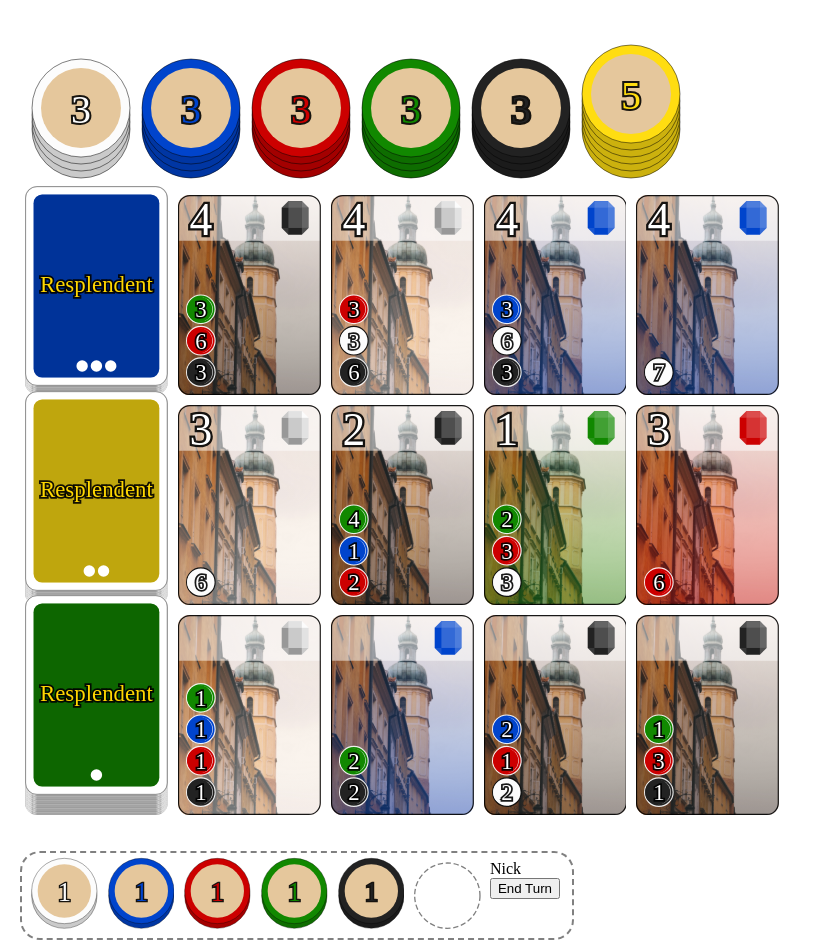
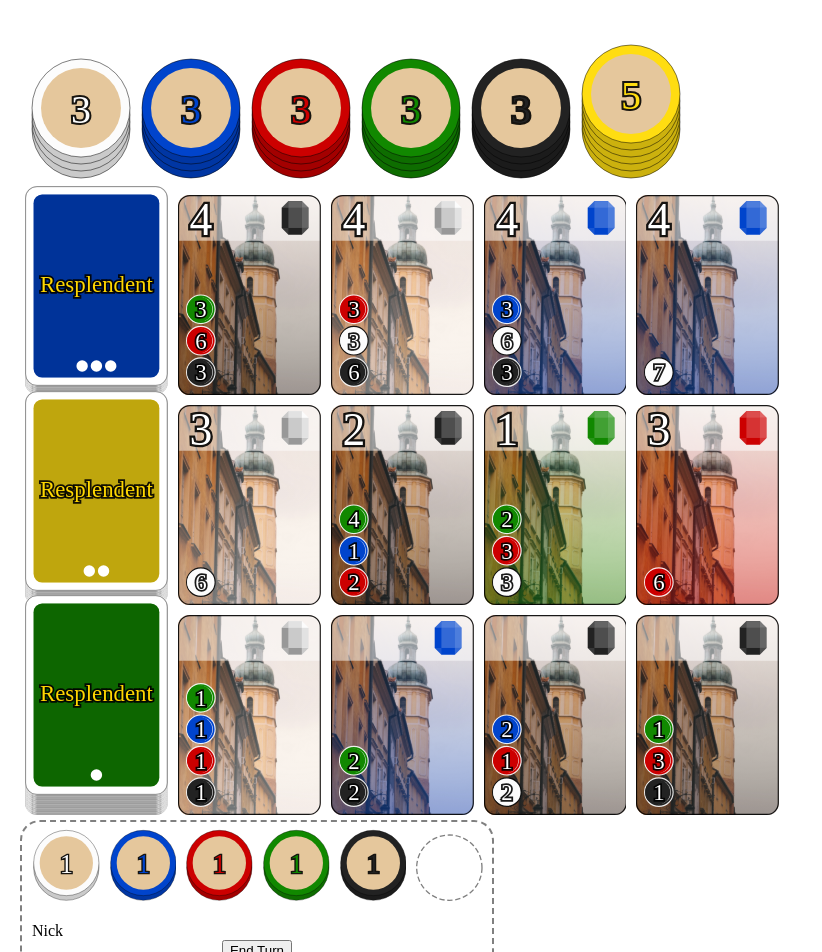
Before and after one commit to tomflenniken/resplendent, a React (Create React App) app: page / in a window 1280 px wide. Shown: the top 952 px of the page, without its empty margins (0-822 px from the left). Built offline with nearby package versions, Linux system fonts and the light colour scheme; a web font is replaced by a local one.

Commit message:
Fixed up some player area styling.

```diff
--- a/src/components/Board/Board.css
+++ b/src/components/Board/Board.css
@@ -20,15 +20,11 @@ svg text {
 
 .player-area-outline {
     border: 2px solid transparent;
-    width: 100%;
-    position: absolute;
-    bottom: 0;
-    height: 85px;
-    pointer-events: none;
 }
 
 .resources {
     display: flex;
+    margin-top: -30px;
 }
 
 .highlight {
@@ -43,6 +39,11 @@ svg text {
 
 .gem-stack {
     position: relative;
+    padding: 10px 0 10px 10px;
+}
+
+.gem-stack:last-child {
+    padding: 10px;
 }
 
 .card-rows {
--- a/src/components/GemStack/GemStack.jsx
+++ b/src/components/GemStack/GemStack.jsx
@@ -17,7 +17,7 @@ const GemStack = ({ count, color, selectGemFromStack, position, height }) => {
   }
 
   return (
-    <div className='gem-stack' style={{height: height + 'px', padding: '10px 0 10px 10px'}}>
+    <div className='gem-stack' style={{ height: height + 'px' }}>
       <svg transform='translate(1,-1)' height={height} viewBox='0 0 100 150'>
         {
           [...Array(count + 1)].map((value, index) => {
@@ -39,7 +39,7 @@ const GemStack = ({ count, color, selectGemFromStack, position, height }) => {
                         fill='none' stroke='rgba(0,0,0,.5)' />
                 <circle r='40' cx='50' cy={yLocation(index)} fill={COLOR_TO_HEX[TAN]} />
                 <OutlinedText fontSize={40} text={count} x={50} y={yLocation(index) + 15}
-                              color={COLOR_TO_HEX[color]}/>
+                              color={COLOR_TO_HEX[color]} />
                 <circle onClick={handleClick} r='49' cx='50' cy={yLocation(index)} fill='transparent' />
                 {
                   (index < count) &&
--- a/src/components/PlayerAreas/PlayerArea.jsx
+++ b/src/components/PlayerAreas/PlayerArea.jsx
@@ -16,7 +16,7 @@ const PlayerArea = ({ position, active, player, resources, cards, returnPlayerRe
 
   return (
     <div key={position + '-area'}>
-      <div className={'player-area-outline ' + highlightClass} />
+      <div className={'player-area-outline ' + highlightClass}>
         <div>
           <div className={'resources'}>
             {
@@ -27,7 +27,8 @@ const PlayerArea = ({ position, active, player, resources, cards, returnPlayerRe
                             color={color} position={position}
                             count={resources[color]}
                             height='100'
-                          selectGemFromStack={returnPlayerResourceToStack} />);
+                            selectGemFromStack={returnPlayerResourceToStack} />
+                );
               })
             }
           </div>
@@ -57,6 +58,7 @@ const PlayerArea = ({ position, active, player, resources, cards, returnPlayerRe
           }
         </div>
       </div>
+    </div>
   );
 };
 
--- a/src/components/PlayerAreas/PlayerCardContainer.jsx
+++ b/src/components/PlayerAreas/PlayerCardContainer.jsx
@@ -5,7 +5,8 @@ import { CARD_DEFINITIONS_BY_ID } from '../../constants/cardDefintions';
 
 const PlayerCardContainer = ({ cards }) => {
   return (
-    <div style={{ flex: '1 1' }}>
+    cards.length > 0 &&
+    <div style={{ flex: '1 1', height: 22 * (cards.length - 1) + 100 + 'px' }}>
       {
         cards.map((card, index) => {
           return (
```
Lines whose indentation alone changed are shown as unchanged.
